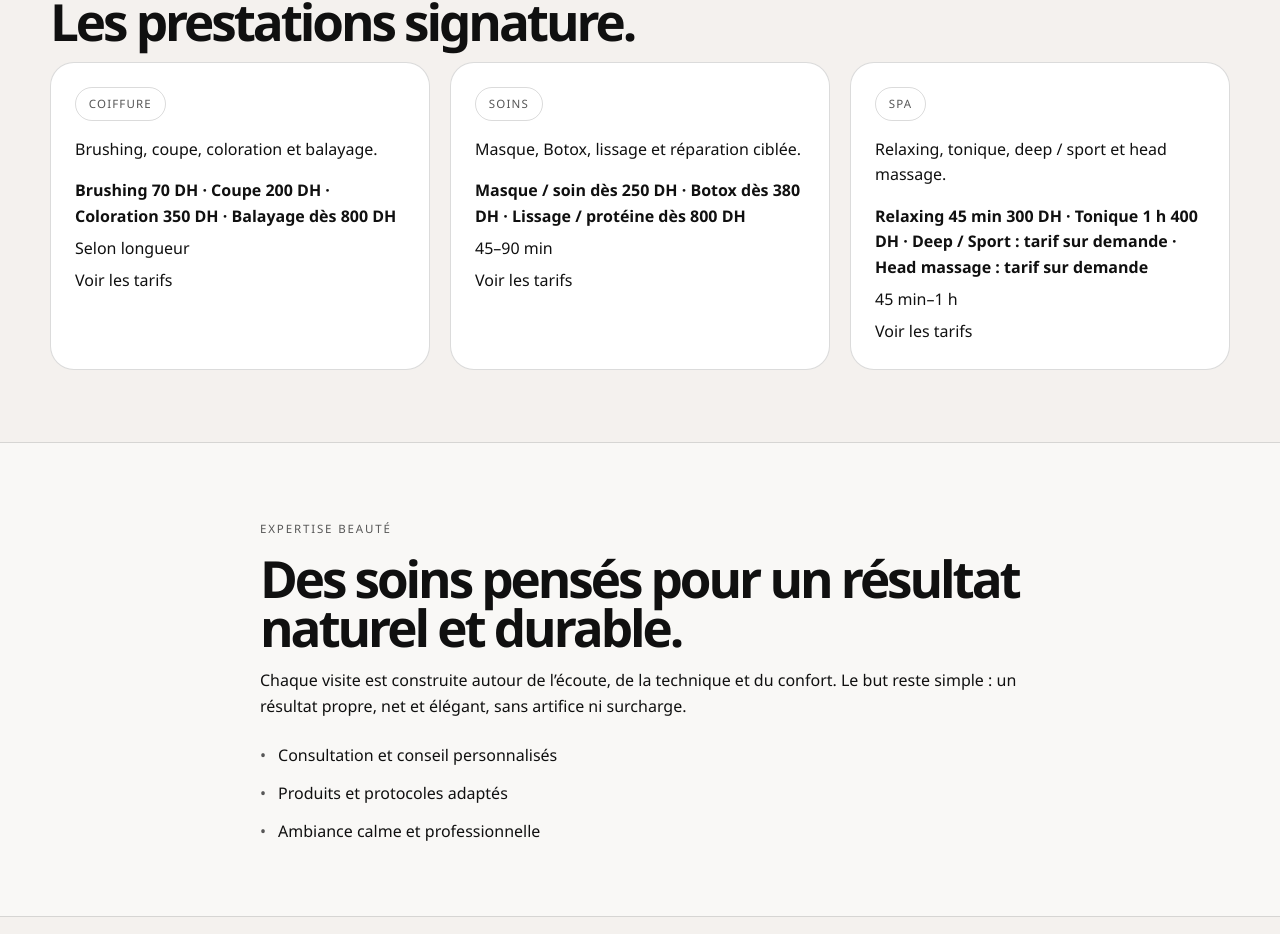
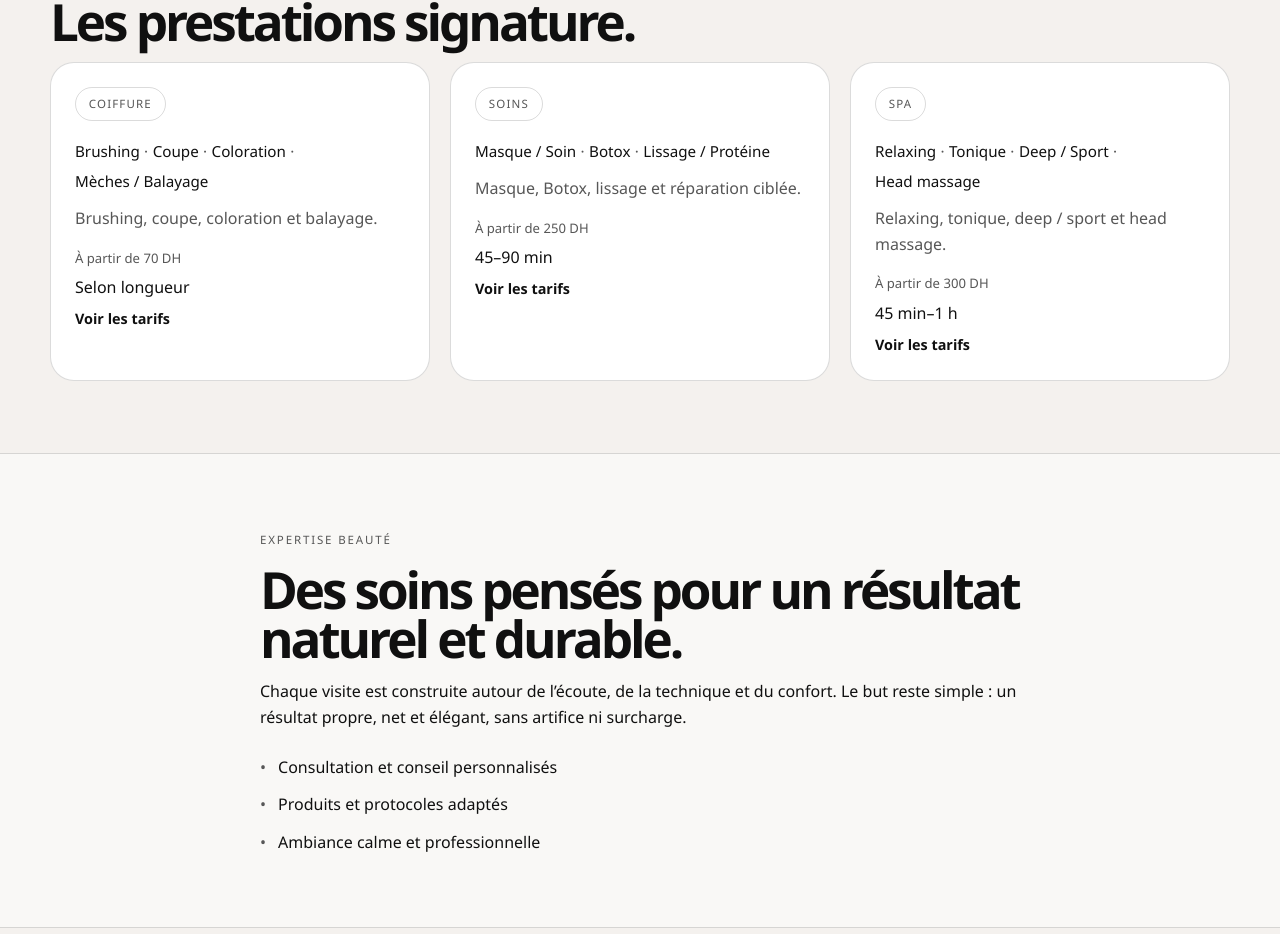
Before and after one commit to Themanonly/casa-beauty-lab, a React (Vite) app: page / in a window 1280 px wide. Shown: the part 1220-2154 px from the top of the page. Built offline with nearby package versions, Linux system fonts and the light colour scheme.

Commit message:
Refine service and language hierarchy

```diff
--- a/src/App.tsx
+++ b/src/App.tsx
@@ -1,4 +1,4 @@
-import { useEffect, useRef, useState, type Dispatch } from 'react';
+import { useEffect, useRef, useState, type Dispatch, type KeyboardEvent as ReactKeyboardEvent } from 'react';
 import { Link, NavLink, Route, Routes, useLocation, useNavigate } from 'react-router-dom';
 import { business } from './content/business';
 import { getDurationLabel, getLocale, getPriceLabel, getStartingPriceLabel, localePath, translations, type Locale } from './i18n';
@@ -43,6 +43,8 @@ function LanguageSelector({ locale, copy, onSelect }: { locale: Locale; copy: ty
   const [open, setOpen] = useState(false);
   const ref = useRef<HTMLDivElement>(null);
   const triggerRef = useRef<HTMLButtonElement>(null);
+  const menuRef = useRef<HTMLDivElement>(null);
+  const optionRefs = useRef<Array<HTMLButtonElement | null>>([]);
   useEffect(() => {
     const close = (event: MouseEvent) => { if (!ref.current?.contains(event.target as Node)) setOpen(false); };
     const closeOnEscape = (event: KeyboardEvent) => { if (event.key === 'Escape') { setOpen(false); triggerRef.current?.focus(); } };
@@ -50,14 +52,29 @@ function LanguageSelector({ locale, copy, onSelect }: { locale: Locale; copy: ty
     document.addEventListener('keydown', closeOnEscape);
     return () => { document.removeEventListener('mousedown', close); document.removeEventListener('keydown', closeOnEscape); };
   }, []);
+  useEffect(() => {
+    if (open) optionRefs.current[locale === 'fr' ? 0 : 1]?.focus();
+  }, [locale, open]);
+  const handleMenuKeyDown = (event: ReactKeyboardEvent<HTMLDivElement>) => {
+    const currentIndex = optionRefs.current.findIndex((option) => option === document.activeElement);
+    if (event.key === 'ArrowDown' || event.key === 'ArrowUp') {
+      event.preventDefault();
+      const nextIndex = event.key === 'ArrowDown' ? (currentIndex + 1) % 2 : (currentIndex + 1) % 2;
+      optionRefs.current[nextIndex]?.focus();
+    }
+    if (event.key === 'Home' || event.key === 'End') {
+      event.preventDefault();
+      optionRefs.current[event.key === 'Home' ? 0 : 1]?.focus();
+    }
+  };
   return (
     <div className="language-selector" ref={ref}>
       <button ref={triggerRef} className="language-trigger" type="button" aria-haspopup="menu" aria-expanded={open} aria-label={copy.actions.switchLanguage} onClick={() => setOpen((value) => !value)}>
         {locale === 'fr' ? 'FR' : 'AR'} <span aria-hidden="true" className="language-chevron" />
       </button>
-      {open && <div className="language-menu" role="menu">
-        <button type="button" role="menuitem" onClick={() => { onSelect('fr'); setOpen(false); }}>FR — Français</button>
-        <button type="button" role="menuitem" onClick={() => { onSelect('ar'); setOpen(false); }}>AR — العربية</button>
+      {open && <div className="language-menu" ref={menuRef} role="menu" onKeyDown={handleMenuKeyDown}>
+        <button ref={(element) => { optionRefs.current[0] = element; }} className={locale === 'fr' ? 'language-option language-option--active' : 'language-option'} type="button" role="menuitem" aria-current={locale === 'fr' ? 'true' : undefined} onClick={() => { onSelect('fr'); setOpen(false); }}><span className="language-option__code">FR</span><span>Français</span>{locale === 'fr' && <span className="language-option__mark" aria-hidden="true">—</span>}</button>
+        <button ref={(element) => { optionRefs.current[1] = element; }} className={locale === 'ar' ? 'language-option language-option--active' : 'language-option'} type="button" role="menuitem" aria-current={locale === 'ar' ? 'true' : undefined} onClick={() => { onSelect('ar'); setOpen(false); }}><span className="language-option__code">AR</span><span>العربية</span>{locale === 'ar' && <span className="language-option__mark" aria-hidden="true">—</span>}</button>
       </div>}
     </div>
   );
@@ -223,6 +240,9 @@ function HomePage() {
               <article className="service-card" key={service.id}>
                 <div className="service-body">
                   <span className="pill">{copy.services[service.id].category}</span>
+                  <ul className="service-list" aria-label={copy.services[service.id].category}>
+                    {copy.services[service.id].tariffNames.map((name) => <li key={name}>{name}</li>)}
+                  </ul>
                   <p>{copy.services[service.id].shortDescription}</p>
                   <div className="service-meta">
                     <span className="service-price-full">{getPriceLabel(locale, service.id, service.priceLabel) ?? copy.common.onRequest}</span>
--- a/src/i18n.ts
+++ b/src/i18n.ts
@@ -83,9 +83,9 @@ export const getStartingPriceLabel = (locale: Locale, serviceId: string) => loca
   'soins-cheveux': 'ابتداءً من 250 درهم',
   massage: 'ابتداءً من 300 درهم',
 }[serviceId] ?? null) : ({
-  coiffure: 'Dès 70 DH',
-  'soins-cheveux': 'Dès 250 DH',
-  massage: 'Dès 300 DH',
+  coiffure: 'À partir de 70 DH',
+  'soins-cheveux': 'À partir de 250 DH',
+  massage: 'À partir de 300 DH',
 }[serviceId] ?? null);
 export const getDurationLabel = (locale: Locale, serviceId: string, fallback: string | undefined) => locale === 'ar' ? ({
   coiffure: 'حسب الطول',
--- a/src/styles.css
+++ b/src/styles.css
@@ -77,9 +77,13 @@ button, input, textarea, select { font: inherit; }
 .language-trigger { display: inline-flex; align-items: center; gap: 0.45rem; padding: 0.45rem 0; border: 0; background: transparent; color: var(--ink); font-size: 0.78rem; letter-spacing: 0.12em; cursor: pointer; }
 .language-trigger:focus-visible, .language-menu button:focus-visible { outline: 2px solid var(--ink); outline-offset: 3px; }
 .language-chevron { width: 0.45rem; height: 0.45rem; border-inline-end: 1px solid currentColor; border-block-end: 1px solid currentColor; transform: rotate(45deg) translateY(-2px); }
-.language-menu { position: absolute; z-index: 40; top: calc(100% + 0.75rem); inset-inline-end: 0; min-width: 10rem; padding: 0.35rem; border: 1px solid var(--line); background: var(--panel); box-shadow: var(--shadow); }
-.language-menu button { display: block; width: 100%; padding: 0.7rem 0.8rem; border: 0; background: transparent; color: var(--ink); text-align: start; cursor: pointer; }
-.language-menu button:hover { background: var(--bg); }
+.language-menu { position: absolute; z-index: 40; top: calc(100% + 0.65rem); inset-inline-end: -0.55rem; min-width: 12.5rem; padding: 0.45rem; border: 1px solid rgba(16, 16, 16, 0.18); border-radius: 10px; background: rgba(255, 255, 255, 0.96); box-shadow: 0 16px 38px rgba(10, 10, 10, 0.14); animation: language-menu-in 180ms ease both; }
+.language-option { display: grid; grid-template-columns: 2rem 1fr auto; align-items: center; width: 100%; gap: 0.55rem; padding: 0.72rem 0.75rem; border: 0; border-radius: 6px; background: transparent; color: var(--muted); text-align: start; cursor: pointer; transition: background 180ms ease, color 180ms ease; }
+.language-option:hover, .language-option:focus-visible { background: var(--bg); color: var(--ink); }
+.language-option--active { color: var(--ink); font-weight: 600; }
+.language-option__code { color: var(--muted); font-size: 0.68rem; letter-spacing: 0.12em; }
+.language-option__mark { color: var(--muted); font-size: 0.8rem; }
+@keyframes language-menu-in { from { opacity: 0; transform: translateY(-5px); } to { opacity: 1; transform: translateY(0); } }
 .button {
   display: inline-flex;
   align-items: center;
@@ -232,8 +236,14 @@ h3 { font-size: 1.45rem; }
   color: var(--ink);
 }
 .service-meta span { font-weight: 600; }
-.service-price-start { display: none; }
+.service-price-start { display: inline; color: var(--muted); font-size: 0.82rem; font-weight: 400 !important; }
 .service-duration { font-weight: 400 !important; }
+.service-list { display: flex; flex-wrap: wrap; gap: 0.35rem 0.8rem; list-style: none; padding: 0; margin: 1.15rem 0 0.8rem; color: var(--ink); font-size: 0.95rem; }
+.service-list li { position: relative; }
+.service-list li:not(:last-child)::after { content: '·'; position: absolute; inset-inline-end: -0.52rem; color: var(--muted); }
+.service-body > p { margin: 0; color: var(--muted); }
+.service-price-full { display: none; }
+.service-meta a { font-size: 0.9rem; font-weight: 600; }
 .service-meta small {
   color: var(--muted);
   font-size: 0.8rem;
@@ -548,8 +558,7 @@ h3 { font-size: 1.45rem; }
   .experience-grid { grid-template-columns: 1fr; gap: 0.75rem; }
   .stat-box { align-items: flex-start; padding: 1.25rem 1rem; text-align: start; }
   .stat-box__label { max-width: none; color: var(--muted); text-transform: none; letter-spacing: 0; font-size: 0.95rem; line-height: 1.6; }
-  .service-price-full { display: none; }
-  .service-price-start { display: inline; }
+  .service-list { margin-top: 1rem; font-size: 0.92rem; line-height: 1.5; }
   .service-meta { gap: 0.5rem; }
   .service-meta span { font-size: 0.98rem; }
   .service-meta a { margin-top: 0.15rem; }
```
